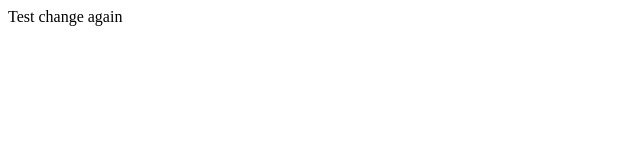
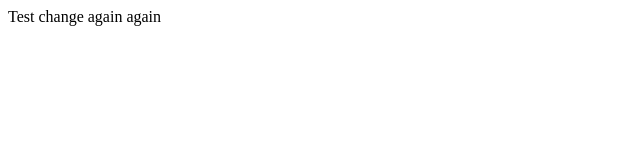
Before and after one commit to cnnrbrn/test-renamed, a plain HTML site: page index.html in a window 1280 px wide. Shown: the full height of the page, 0-640 px from the left. Drawn offline with Linux system fonts and the light colour scheme.

Commit message:
asdsadasd

```diff
--- a/index.html
+++ b/index.html
@@ -6,6 +6,6 @@
     <title>Document</title>
   </head>
   <body>
-    Test change again
+    Test change again again
   </body>
 </html>
```
